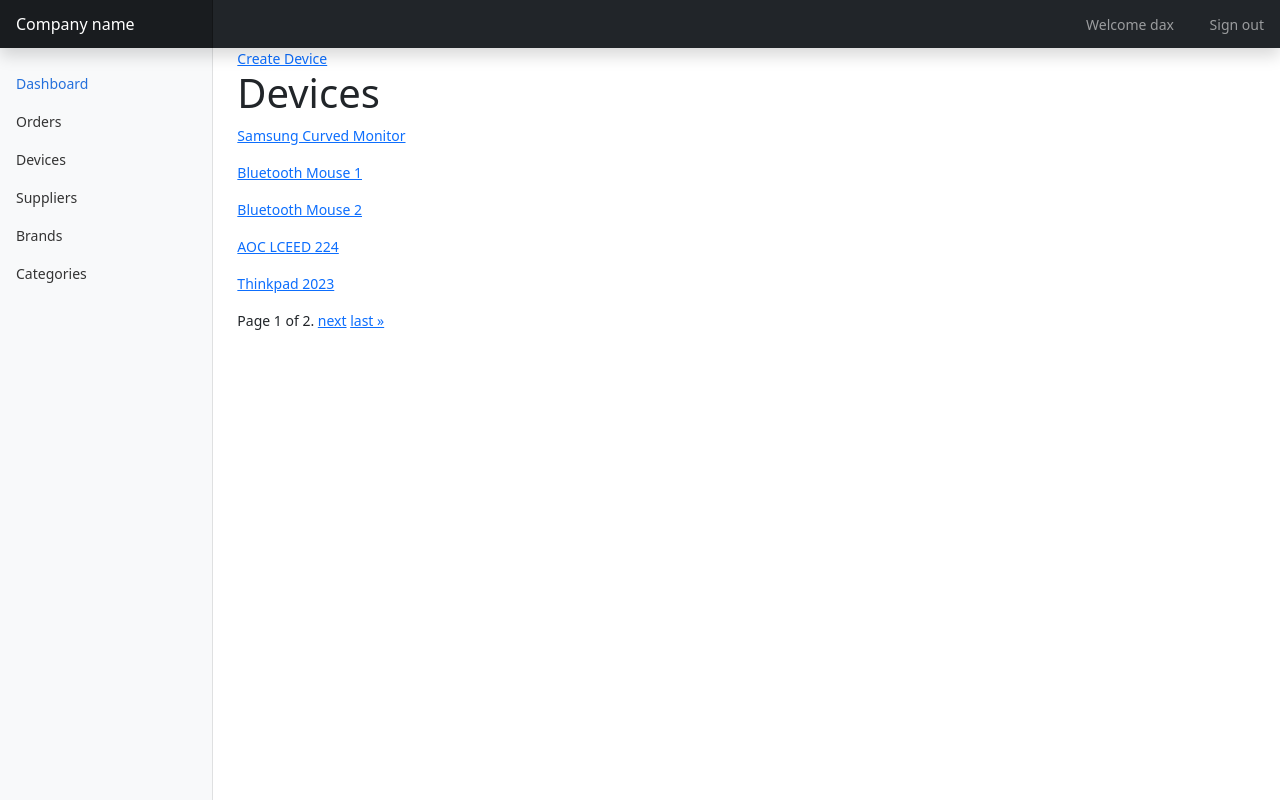
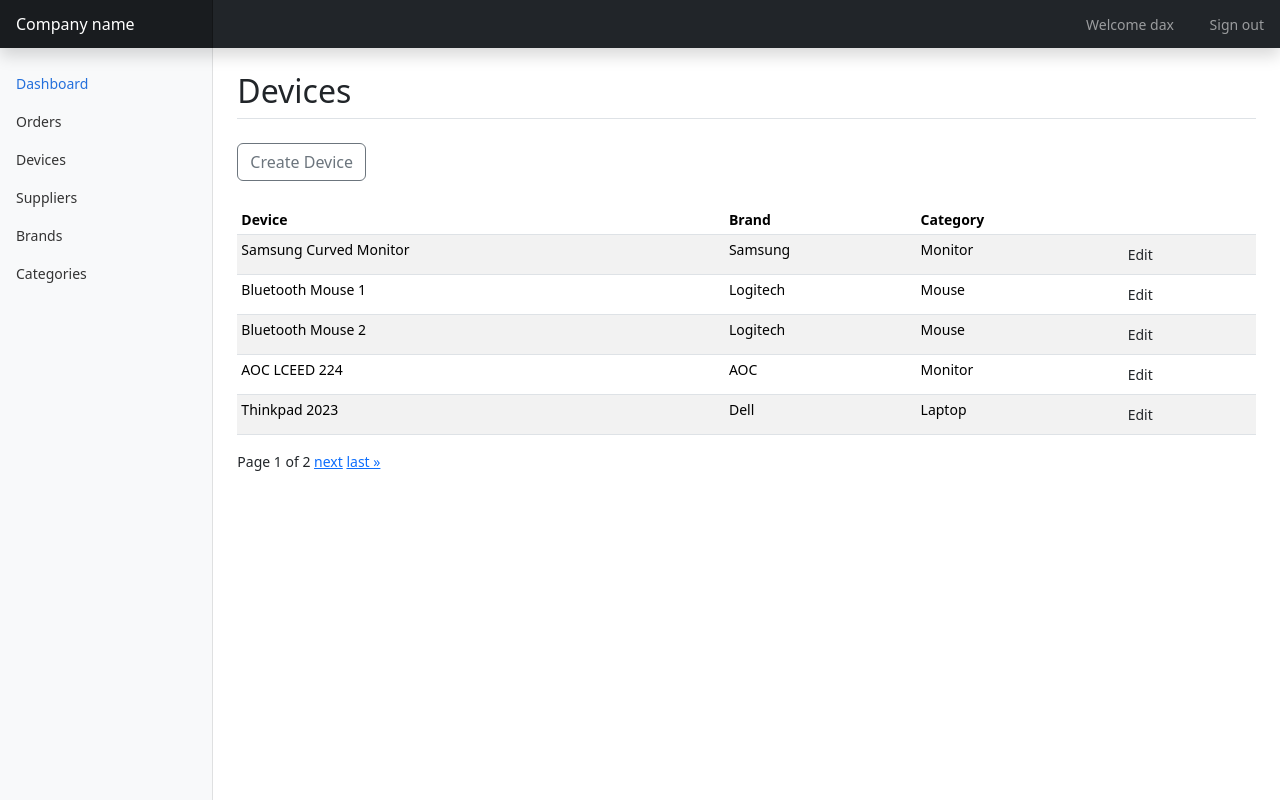
Before and after one commit to dax1216/inventory-py, a Django app: page /devices/ in a window 1280 px wide. Run offline with Django 4.2, Linux system fonts and the light colour scheme; a user stored in the database is signed in; data comes from the database, SQL or seed files in the repository; both versions use the stored data as it was after the commit.

Commit message:
Style updates

```diff
--- a/inventory/static/inventory/style.css
+++ b/inventory/static/inventory/style.css
@@ -97,3 +97,28 @@ body {
   border-color: transparent;
   box-shadow: 0 0 0 3px rgba(255, 255, 255, .25);
 }
+
+.form-signin {
+  max-width: 330px;
+  padding: 15px;
+}
+
+.form-signin .form-floating:focus-within {
+  z-index: 2;
+}
+
+.form-signin input[type="email"] {
+  margin-bottom: -1px;
+  border-bottom-right-radius: 0;
+  border-bottom-left-radius: 0;
+}
+
+.form-signin input[type="password"] {
+  margin-bottom: 10px;
+  border-top-left-radius: 0;
+  border-top-right-radius: 0;
+}
+
+.form-signin div {
+  text-align: left;
+}
--- a/inventory/templates/inventory/device/devices.html
+++ b/inventory/templates/inventory/device/devices.html
@@ -1,12 +1,34 @@
 {% extends 'main.html' %}
 
 {% block content %}
-<a href="{% url 'create_device' %}">Create Device</a>
-<h1>{{ title }}</h1>
-{% for device in page_obj %}
-<p><a href="{% url 'edit_device' device.id %}">{{ device.name }}</a></p>
-{% endfor %}
 
+<div class="d-flex border-bottom mb-4">
+    <h1 class="h2">{{ title }}</h1>
+</div>
+<a class="btn btn-outline-secondary" href="{% url 'create_device' %}">Create Device</a>
+<div class="table-responsive mt-4">
+    <table class="table table-striped table-sm">
+      <thead>
+        <tr>
+
+            <th scope="col">Device</th>
+            <th scope="col">Brand</th>
+            <th scope="col">Category</th>
+            <th scope="col"></th>
+        </tr>
+      </thead>
+      <tbody>
+    {% for device in page_obj %}
+        <tr>
+            <td>{{ device.name }}</td>
+            <td>{{ device.brand.name }}</td>
+            <td>{{ device.category.name }}</td>
+            <td><a class="btn btn-sm" href="{% url 'edit_device' device.id %}">Edit</a></td>
+        </tr>
+    {% endfor %}
+      </tbody>
+    </table>
+</div>
 <div class="pagination">
     <span class="step-links">
         {% if page_obj.has_previous %}
@@ -15,7 +37,7 @@
         {% endif %}
 
         <span class="current">
-            Page {{ page_obj.number }} of {{ page_obj.paginator.num_pages }}.
+            Page {{ page_obj.number }} of {{ page_obj.paginator.num_pages }}
         </span>
 
         {% if page_obj.has_next %}
--- a/inventory/templates/inventory/user/login.html
+++ b/inventory/templates/inventory/user/login.html
@@ -4,13 +4,15 @@
 {% block content %}
 
 <!--Login-->
-  <h1>Login</h1>
+  <h1 class="h3 mb-3 fw-normal">Please sign in</h1>
+
   <form method="POST">
     {% csrf_token %}
     {{ login_form|crispy }}
-    <button class="btn btn-primary" type="submit">Login</button>
+    <button class="w-100 btn btn-lg btn-primary mb-3" type="submit">Sign in</button>
   </form>
   <p class="text-center">Don't have an account? <a href="/register">Create an account</a>.</p>
+  <p class="text-center"><a href="/password_reset">Forgot Password?</a>.</p>
 
 
 {% endblock %}
--- a/templates/default.html
+++ b/templates/default.html
@@ -27,7 +27,7 @@
 </head>
 
 <body>
-<main class="form-signin w-100 m-auto">
+<main class="form-signin w-100 m-auto text-center">
   {% if messages %}
   <ul class="messages">
       {% for message in messages %}
--- a/templates/main.html
+++ b/templates/main.html
@@ -33,7 +33,7 @@
     <div class="container-fluid">
         <div class="row">
             {% include 'navmenu.html' %}
-            <main class="col-md-9 ms-sm-auto col-lg-10 px-md-4">
+            <main class="col-md-9 ms-sm-auto col-lg-10 p-md-4">
 
             {% if messages %}
             <ul class="messages">
@@ -44,6 +44,7 @@
             {% endif %}
             {% block content %}
             {% endblock %}
+
             </main>
         </div>
     </div>
--- a/templates/navmenu.html
+++ b/templates/navmenu.html
@@ -8,13 +8,13 @@
             </a>
           </li>
           <li class="nav-item">
-            <a class="nav-link" href="{% url 'supplier_list' %}">
+            <a class="nav-link" href="{% url 'order_list' %}">
               <span data-feather="file" class="align-text-bottom"></span>
               Orders
             </a>
           </li>
           <li class="nav-item">
-            <a class="nav-link" href="{% url 'supplier_list' %}">
+            <a class="nav-link" href="{% url 'device_list' %}">
               <span data-feather="shopping-cart" class="align-text-bottom"></span>
               Devices
             </a>
@@ -26,13 +26,13 @@
             </a>
           </li>
           <li class="nav-item">
-            <a class="nav-link" href="{% url 'supplier_list' %}">
+            <a class="nav-link" href="{% url 'brand_list' %}">
               <span data-feather="bar-chart-2" class="align-text-bottom"></span>
               Brands
             </a>
           </li>
           <li class="nav-item">
-            <a class="nav-link" href="{% url 'supplier_list' %}">
+            <a class="nav-link" href="{% url 'category_list' %}">
               <span data-feather="layers" class="align-text-bottom"></span>
               Categories
             </a>
```
Also changed, not shown: inventory/templates/inventory/category/categories.html (+27 -5 lines), inventory/templates/inventory/user/register.html (+7 -8 lines), inventory/templates/inventory/user/reset_password.html (+5 -5 lines), db.sqlite3.
